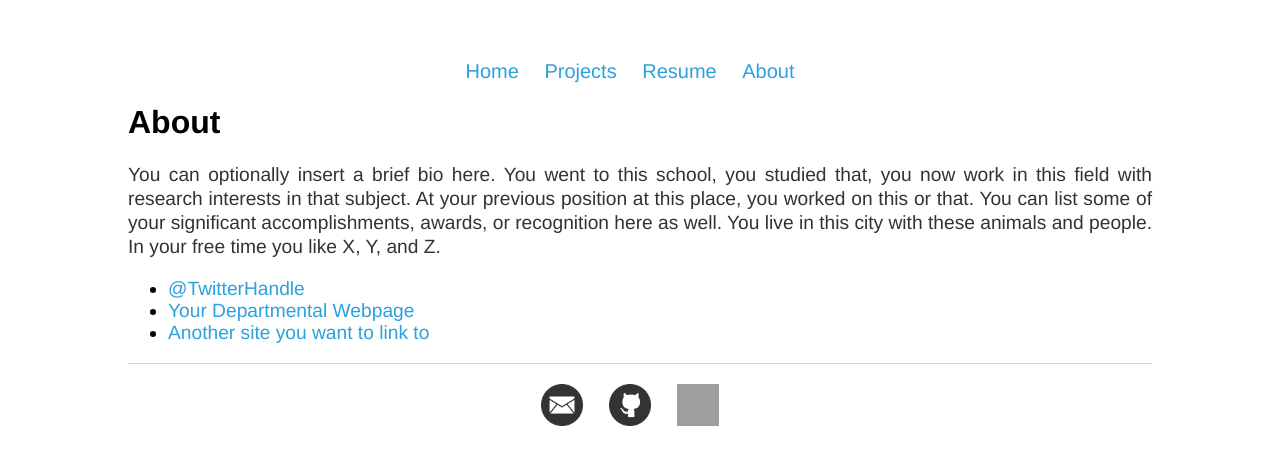
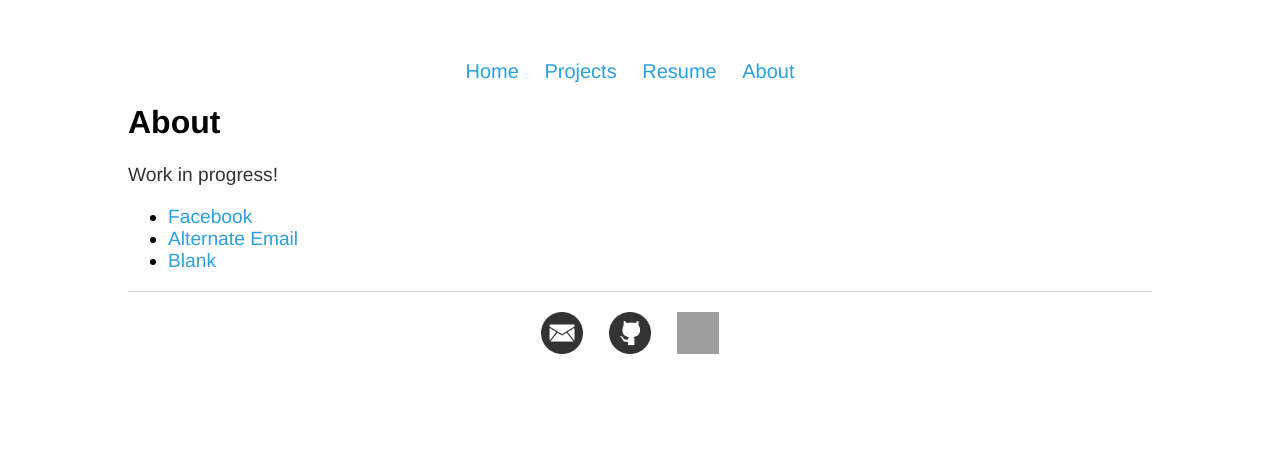
Before and after one commit to NeilBardhan/neilbardhan.github.io, a Jekyll site: the page built from about/index.html, in a window 1280 px wide. Shown: the top 465 px of the page. Built offline with Jekyll 4.4.1, drawn with Linux system fonts in a browser that asks for light colours; grey boxes are pictures that could not be loaded.

Commit message:
Update index.html

```diff
--- a/about/index.html
+++ b/about/index.html
@@ -1,15 +1,15 @@
 ---
 layout: default
-title: About Hank Quinlan
+title: About Indraneil Bardhan
 ---
 
-		<div class="about">
-			<h1>About</h1>
-			<p>You can optionally insert a brief bio here. You went to this school, you studied that, you now work in this field with research interests in that subject. At your previous position at this place, you worked on this or that. You can list some of your significant accomplishments, awards, or recognition here as well. You live in this city with these animals and people. In your free time you like X, Y, and Z.</p>
+<div class="about">
+	<h1>About</h1>
+	<p>Work in progress!</p>
 
-			<ul class="contacts">
-				<li><a href="#">@TwitterHandle</a></li>
-				<li><a href="#">Your Departmental Webpage</a></li>
-				<li><a href="#">Another site you want to link to</a></li>
-				</ul>
-		</div>
+	<ul class="contacts">
+		<li><a target="_blank" href="https://www.facebook.com/neil.bardhan.1">Facebook</a></li>
+		<li><a href="mailto:inb11@pitt.edu">Alternate Email</a></li>
+		<li><a href="#">Blank</a></li>
+	</ul>
+</div>
```
